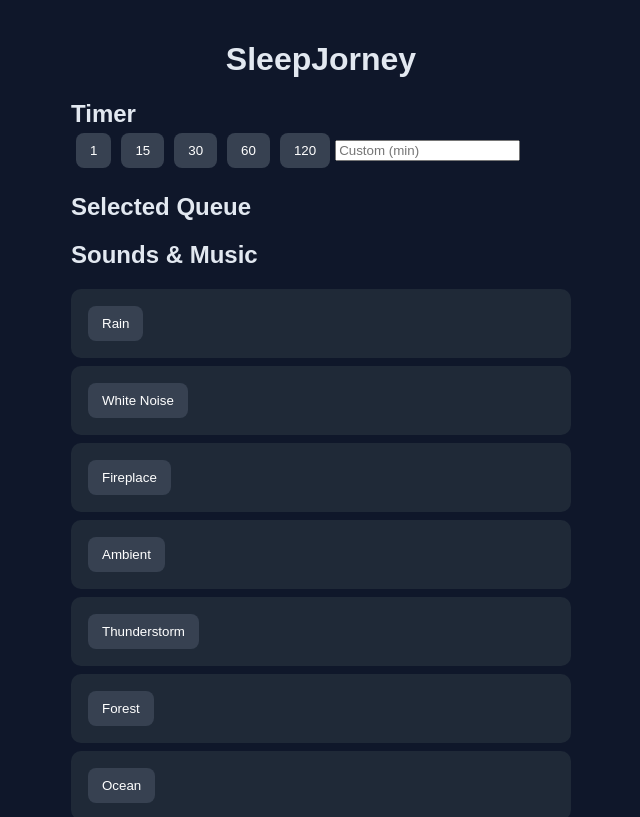
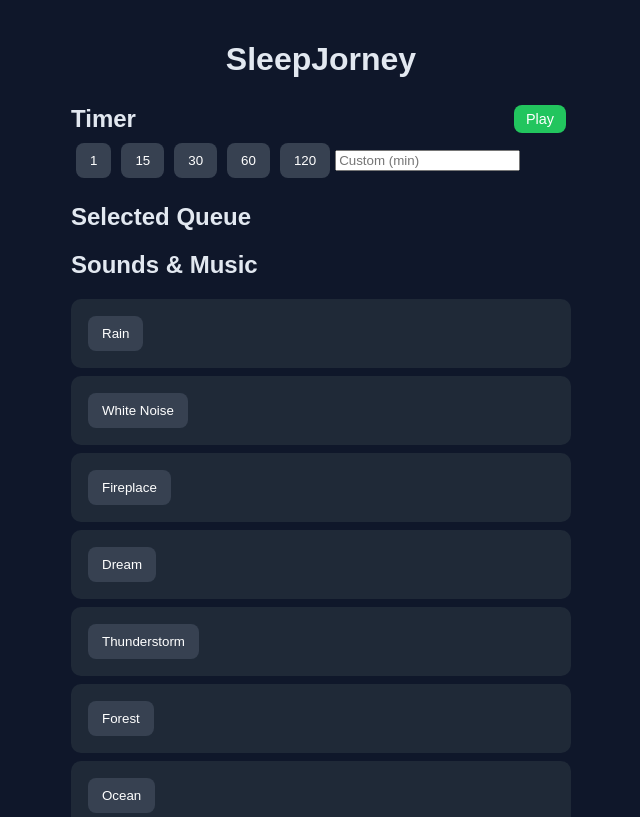
Before and after one commit to AnnnAPr/sleepjorney, a React (Vite) app: page / in a window 1280 px wide. Shown: the top 817 px of the page, without its empty margins (319-959 px from the left). Built offline with nearby package versions, Linux system fonts and the light colour scheme.

Commit message:
Clear timer when it's out

```diff
--- a/src/App.tsx
+++ b/src/App.tsx
@@ -36,7 +36,6 @@ const App = () => {
     console.log('App: Timer ended, stopping playback');
     audioPlayer.reset();
     setIsPlaying(false);
-    // Clear timer selection so next Play starts without a timer
     setActiveTimer(null);
     setCustomMinutes(0);
   }, []);
@@ -146,6 +145,13 @@ const App = () => {
         {timer.seconds > 0 && (
           <span className="timer-countdown">{formatTime(timer.seconds)}</span>
         )}
+        <button
+          className={`button ${isPlaying ? 'stop' : 'primary'}`}
+          onClick={togglePlayback}
+          style={{ marginLeft: 'auto', padding: '6px 12px', fontSize: '0.9rem' }}
+        >
+          {isPlaying ? t('stop') : t('play')}
+        </button>
       </div>
 
       {TIMER_OPTIONS.map((value) => (
--- a/src/data/audioData.ts
+++ b/src/data/audioData.ts
@@ -26,9 +26,9 @@ export const AUDIO_ITEMS: AudioItem[] = [
 
   // Free music
   {
-    id: 'ambient_free',
-    title: 'Ambient',
-    src: '/sounds/ambient.mp3',
+    id: 'dream',
+    title: 'Dream',
+    src: '/sounds/dream.mp3',
     type: 'music',
     premium: false
   },
```
Also changed, not shown: 2 other files (tests, documents, lock files or other folders).
